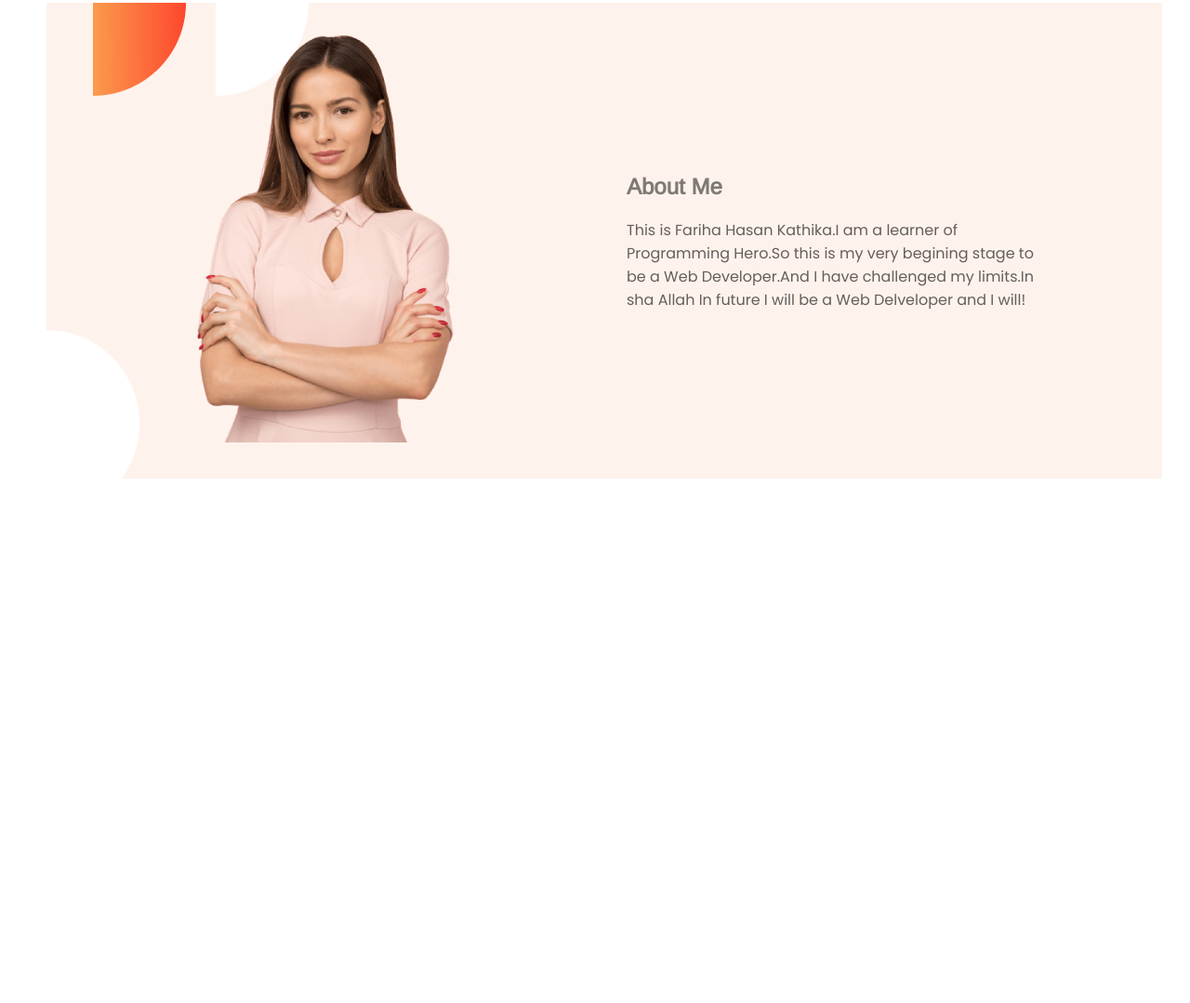
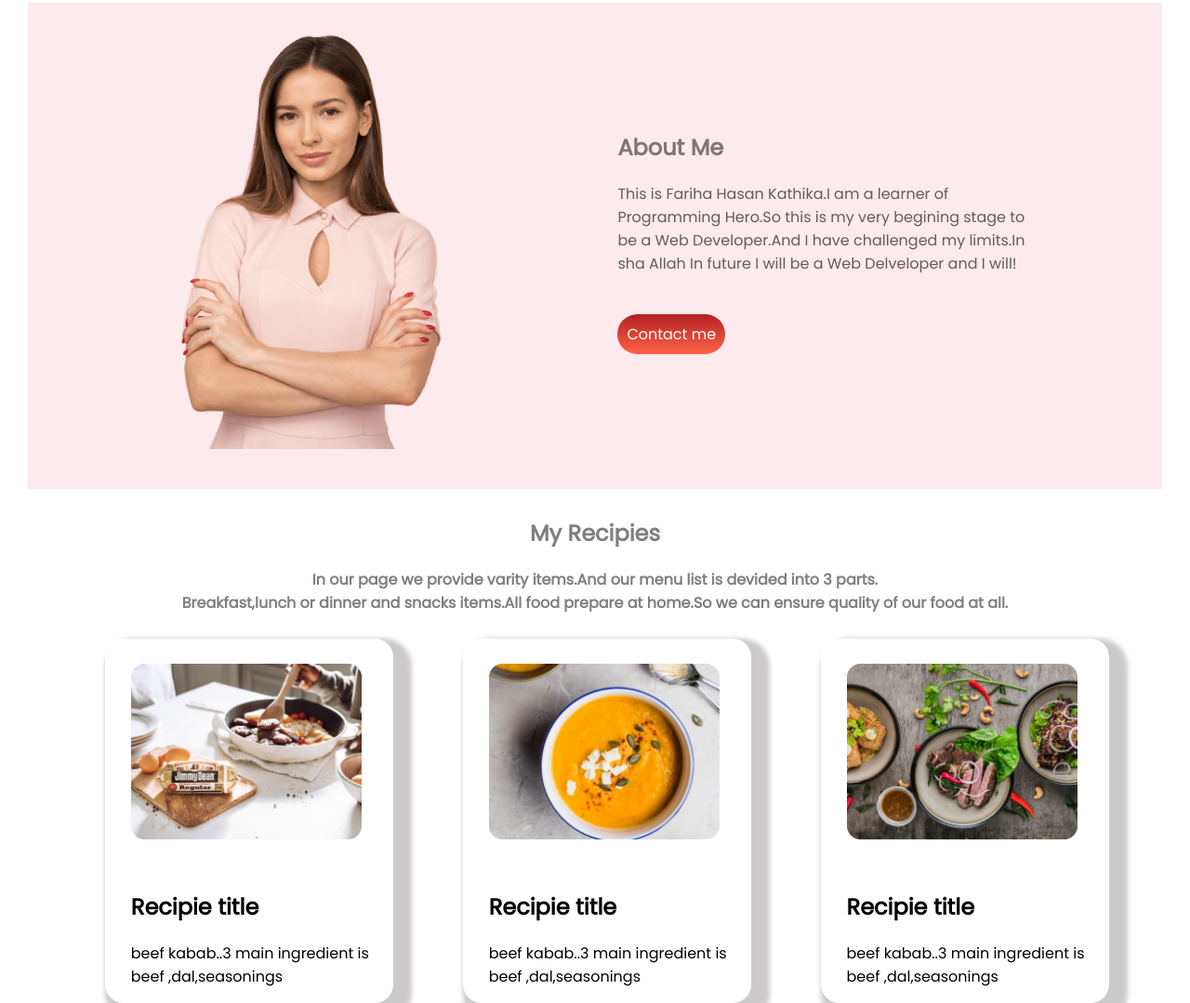
Before and after one commit to fhkathika/food-network, a plain HTML site: page index.html in a window 1280 px wide. Shown: the part 394-1473 px from the top of the page at 93% size. Before the commit the page ends 939 px from the top, so only its background shows below. Drawn offline with nearby package versions, Linux system fonts and the light colour scheme.

Commit message:
completed my-recipies part

```diff
--- a/index.html
+++ b/index.html
@@ -8,9 +8,6 @@
     <link rel="preconnect" href="https://fonts.googleapis.com">
 <link rel="preconnect" href="https://fonts.gstatic.com" crossorigin>
 <link href="https://fonts.googleapis.com/css2?family=Poppins&display=swap" rel="stylesheet">
-<link rel="preconnect" href="https://fonts.googleapis.com">
-<link rel="preconnect" href="https://fonts.gstatic.com" crossorigin>
-<link href="https://fonts.googleapis.com/css2?family=Arimo&display=swap" rel="stylesheet">
 <link rel="stylesheet" href="style.css">
 </head>
 <body>
@@ -19,7 +16,7 @@
             <h1> <span class="changing-text-color">Skip</span>  the Diet, <br> Just Eat Healthy <br> With Food Network</h1>
             <p>Imagine! you don't need a diet.because we provide  healthy and delicious food
                 for you</p>
-            <a class="order-food-btn" target="_blank" href="https://www.facebook.com/রাঁধুনির-রান্নাঘর-114407540303071/">Order Food</a>
+            <a class="both-order-food-contact-btn" target="_blank" href="https://www.facebook.com/রাঁধুনির-রান্নাঘর-114407540303071/">Order Food</a>
         </div>
         <div class="header-dev-width">
             <img  src="images/img-background.png" alt="">
@@ -30,9 +27,39 @@
             <img src="images/Person Image.png" alt="">
         </div>
         <div class="about-dev-width">
-            <h2 > <b class="both-about-recipe-title-style">About Me</b> </h2>
+            <h2 > <b class="recipe-title-style">About Me</b> </h2>
             <p id="about-me-text-style">This is Fariha Hasan Kathika.I am a learner of Programming Hero.So this is my very begining stage to be a Web Developer.And I have challenged my limits.In sha Allah In future I will be a Web Delveloper and I will! </p>
+            <a class="both-order-food-contact-btn" target="_blank" href="https://www.linkedin.com/in/fariha-hasan-2a48b5199/">Contact me</a>
         </div>
+     </section>
+
+    <section class="recipes-section">
+        <div class="recipies-title-info-part">
+            <h1 id="recipe-title-style">My Recipies</h1>
+            <p>In our page we provide varity items.And our menu list is devided into 3 parts. <br> Breakfast,lunch or dinner and snacks items.All food  prepare at home.So we can ensure quality of our food at all.</p>
+        </div>
+        <div class="my-recipies-part">
+            <div class="recipies-item">
+            <img src="images/my-recipe-img1.jpg" alt="RecipiesItem1">
+            <h2 class="recipie-title-and-detail">Recipie title</h2>
+            <p class="recipie-title-and-detail">beef kabab..3 main ingredient is beef ,dal,seasonings</p>
+            </div>
+
+            <div class="recipies-item">
+                <img src="images/my-recipe-img2.png" alt="RecipiesItem1">
+                <h2 class="recipie-title-and-detail">Recipie title</h2>
+                <p class="recipie-title-and-detail">beef kabab..3 main ingredient is beef ,dal,seasonings</p>
+                </div>
+                <div class="recipies-item">
+                    <img src="images/my-recipe-img3.jpg" alt="RecipiesItem1">
+                    <h2 class="recipie-title-and-detail">Recipie title</h2>
+                    <p class="recipie-title-and-detail">beef kabab..3 main ingredient is beef ,dal,seasonings</p>
+                    </div>
+
+        </div>
+
+
+
 
     </section>
 </body>
--- a/style.css
+++ b/style.css
@@ -1,4 +1,5 @@
 body{
+    font-family: 'Poppins', sans-serif;
    margin: 0;
 
 }
@@ -12,7 +13,7 @@ h1{
 .header-dev-width p{
     color: rgba(44, 40, 40, 0.51);
 }
-.order-food-btn{
+.both-order-food-contact-btn{
     line-height: 6em;
     text-decoration: none;
     color: white;
@@ -22,7 +23,7 @@ h1{
 
 }
 .header-section{
-    font-family: 'Poppins', sans-serif;
+
     display: flex;
 }
 .header-dev-width{
@@ -34,20 +35,15 @@ h1{
 
 }
 .about-section{
-    background-image: url(shape/7.png);
+    background-image: url(shape/backgraound.jpg);
     background-repeat: no-repeat;
     display: flex;
-    margin: 30px 30px 30px 50px;
-
-
-
+    margin: 30px 30px 30px 30px;
 }
 .about-dev-img-width{
     width: 50%;
     padding: 2%;
     text-align: center;
-
-
 }
 .about-dev-img-width img{
     width: 50%;
@@ -61,12 +57,45 @@ h1{
 }
 #about-me-text-style{
     color: rgba(44, 40, 40, 0.734);
-    font-family: 'Poppins', sans-serif;
-    width: 80%;
+     width: 80%;
     font-weight: 400
 }
-.both-about-recipe-title-style{
-    font-family: 'Arimo', sans-serif;
+.recipe-title-style{
+
     color: rgba(0, 0, 0, 0.503);
     font-weight: 700;
 }
+#recipe-title-style{
+    color: rgba(0, 0, 0, 0.503);
+    font-weight: 700;
+    text-align: center;
+}
+.recipies-title-info-part p{
+    color: rgba(0, 0, 0, 0.503);
+    font-weight: 700;
+    text-align: center;
+}
+.my-recipies-part{
+    display: flex;
+}
+.my-recipies-part{
+    display: flex;
+    margin-left: 3%;
+    margin-top: 2%;
+}
+.recipies-item img{
+    width: 80%;
+    padding: 9%;
+
+}
+.recipies-item{
+    box-shadow: 10px 10px 5px 10px rgba(170, 166, 166, 0.598);
+    width: 25%;
+    margin-left: 6%;
+    border: 7 solid;
+    border-radius: 20px;
+
+}
+.recipie-title-and-detail{
+    padding-left: 9%;
+}
```
